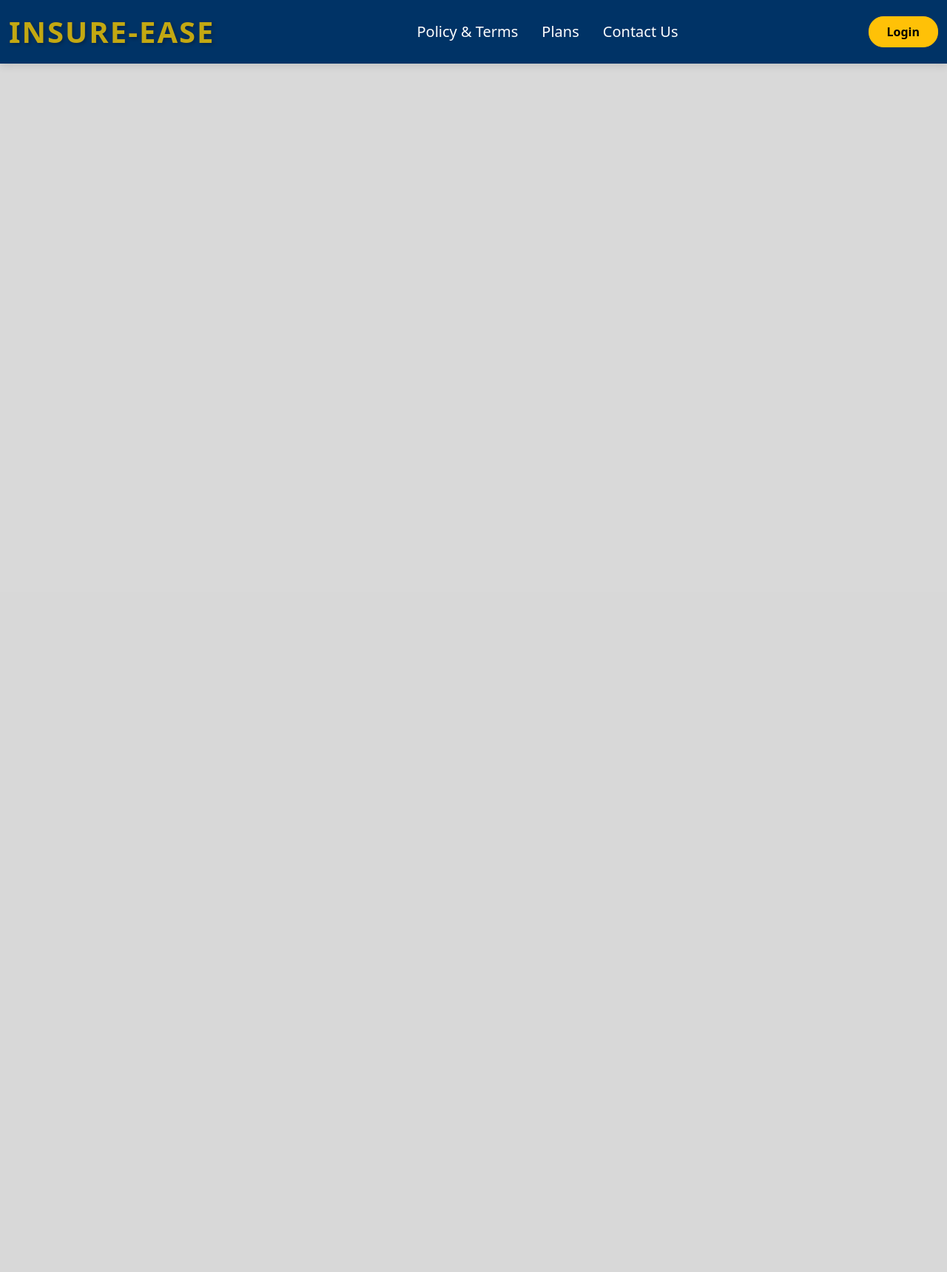
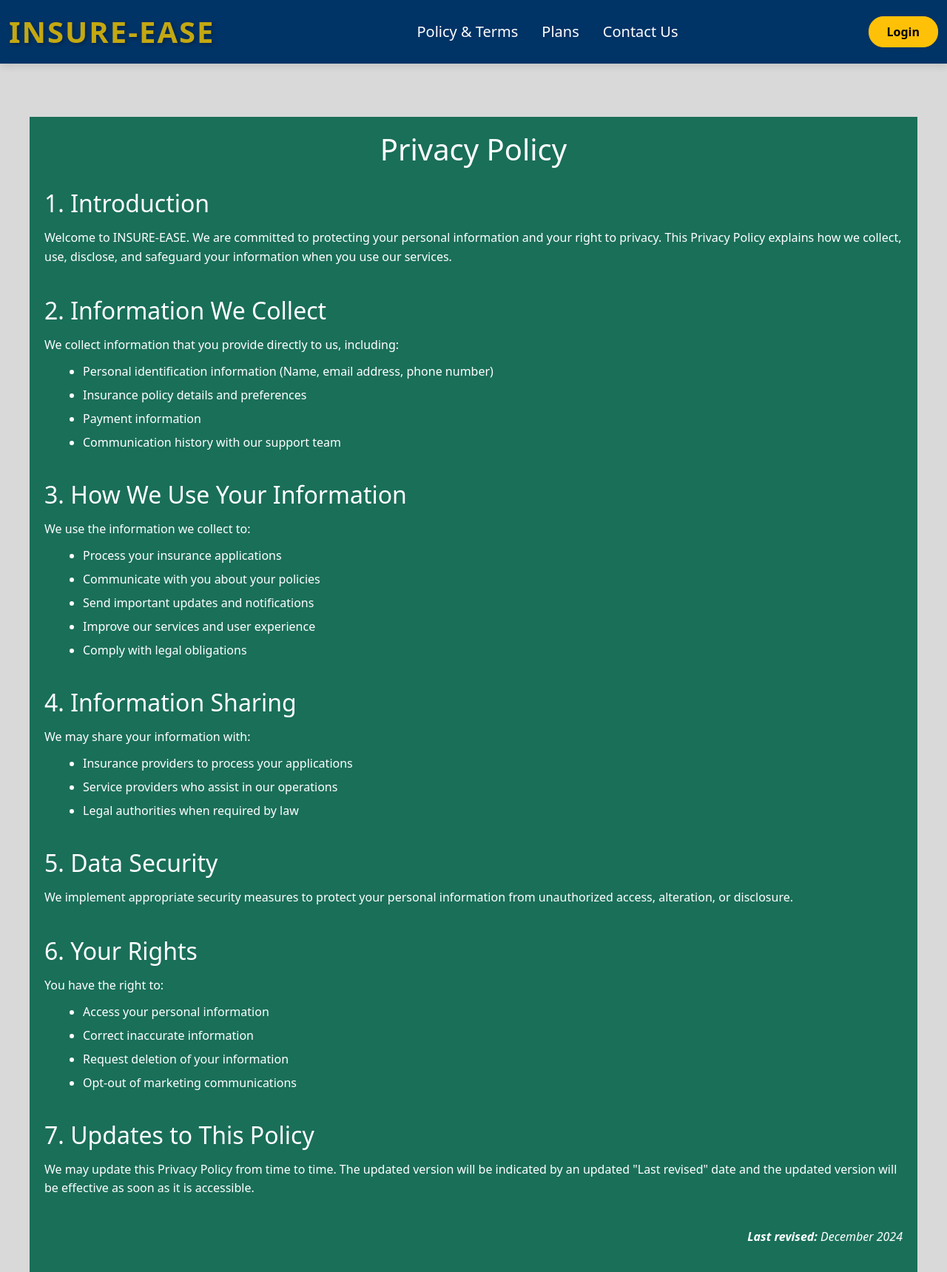
Before and after one commit to KadenNYP/ISPJ_Group5C, a Flask app: page /policy in a window 1280 px wide. Shown: the whole page at 74% size. Before the commit the page ends 88 px from the top, so only its background shows below. Run offline with Flask 3, Linux system fonts and the light colour scheme.

Commit message:
Created and Added the policy & Terms page + a simple design

```diff
--- a/app/Templates/home/Policy&Terms.html
+++ b/app/Templates/home/Policy&Terms.html
@@ -1,7 +1,76 @@
+<link rel="stylesheet" href="{{ url_for('static', filename='css/policy_terms.css') }}">
+
 {% extends "base.html" %}
 
-{% block title %}INSURE-EASE Policy & Terms{% endblock %}
+{% block title %}INSURE-EASE Privacy Policy{% endblock %}
 
 {% block content %}
+<div class="text-white policy-container mt-5">
+    <div class="policy-header">
+        <h1 class="mb-4">Privacy Policy</h1>
+    </div>
 
+    <section class="policy-section">
+        <h2>1. Introduction</h2>
+        <p>Welcome to INSURE-EASE. We are committed to protecting your personal information and your right to privacy. This Privacy Policy explains how we collect, use, disclose, and safeguard your information when you use our services.</p>
+    </section>
+
+    <section class="policy-section">
+        <h2>2. Information We Collect</h2>
+        <p>We collect information that you provide directly to us, including:</p>
+        <ul class="policy-list">
+            <li>Personal identification information (Name, email address, phone number)</li>
+            <li>Insurance policy details and preferences</li>
+            <li>Payment information</li>
+            <li>Communication history with our support team</li>
+        </ul>
+    </section>
+
+    <section class="policy-section">
+        <h2>3. How We Use Your Information</h2>
+        <p>We use the information we collect to:</p>
+        <ul class="policy-list">
+            <li>Process your insurance applications</li>
+            <li>Communicate with you about your policies</li>
+            <li>Send important updates and notifications</li>
+            <li>Improve our services and user experience</li>
+            <li>Comply with legal obligations</li>
+        </ul>
+    </section>
+
+    <section class="policy-section">
+        <h2>4. Information Sharing</h2>
+        <p>We may share your information with:</p>
+        <ul class="policy-list">
+            <li>Insurance providers to process your applications</li>
+            <li>Service providers who assist in our operations</li>
+            <li>Legal authorities when required by law</li>
+        </ul>
+    </section>
+
+    <section class="policy-section">
+        <h2>5. Data Security</h2>
+        <p>We implement appropriate security measures to protect your personal information from unauthorized access, alteration, or disclosure.</p>
+    </section>
+
+    <section class="policy-section">
+        <h2>6. Your Rights</h2>
+        <p>You have the right to:</p>
+        <ul class="policy-list">
+            <li>Access your personal information</li>
+            <li>Correct inaccurate information</li>
+            <li>Request deletion of your information</li>
+            <li>Opt-out of marketing communications</li>
+        </ul>
+    </section>
+
+    <section class="policy-section">
+        <h2>7. Updates to This Policy</h2>
+        <p>We may update this Privacy Policy from time to time. The updated version will be indicated by an updated "Last revised" date and the updated version will be effective as soon as it is accessible.</p>
+    </section>
+
+    <div class="last-updated">
+        <p><strong>Last revised:</strong> December 2024</p>
+    </div>
+</div>
 {% endblock %}
--- /dev/null
+++ b/app/static/css/policy_terms.css
@@ -0,0 +1,46 @@
+/* CSS styles for Policy & Terms page */
+
+.policy-container {
+    max-width: 1200px;
+    margin: 0 auto;
+    padding: 20px;
+    background-color: #1a6f59 !important;
+}
+
+.policy-header {
+    text-align: center;
+    margin-bottom: 30px;
+}
+
+.policy-section {
+    margin-bottom: 40px;
+}
+
+.policy-section h2 {
+    color: #ffffff;
+    margin-bottom: 15px;
+}
+
+.policy-section p {
+    line-height: 1.6;
+    color: #ffffff;
+    margin-bottom: 10px;
+}
+
+.policy-list {
+    list-style-type: disc;
+    margin-left: 20px;
+    margin-bottom: 15px;
+}
+
+.policy-list li {
+    margin-bottom: 8px;
+    color: #ffffff;
+}
+
+.last-updated {
+    font-style: italic;
+    color: #ffffff;
+    margin-top: 40px;
+    text-align: right;
+}
```
